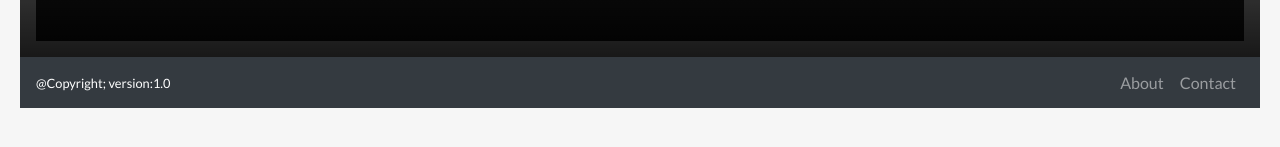
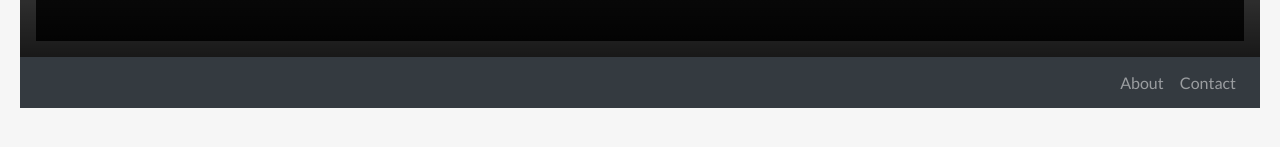
Before and after one commit to darshanMR27/Greenstar_Frontend, a React (Create React App) app: page /login in a window 1280 px wide. Shown: the part 623-770 px from the top of the page. Built offline with nearby package versions, Linux system fonts and the light colour scheme.

Commit message:
first commit

```diff
--- a/src/App.js
+++ b/src/App.js
@@ -78,7 +78,6 @@ class App extends Component {
             </div>
             <div>
             <Navbar expand="lg" bg="dark" variant="dark">
-              <Navbar.Brand style={{display: 'flex'}} className="footer-span"> @Copyright; version:1.0</Navbar.Brand>
               <Navbar.Toggle aria-controls="basic-navbar-nav" />
               <Navbar.Collapse id="basic-navbar-nav" >
                 <Nav className="ml-auto">
--- a/src/Dashboard.js
+++ b/src/Dashboard.js
@@ -1190,7 +1190,6 @@ class Dashboard extends Component {
       handleSchoolChange = (selectedSchool) => {
 //        alert("selectedGrade="+selectedSchool.id);
         this.setState({ selectedSchool });
-        const bodyFormData = new FormData();
         return axios.get(`http://ec2-35-154-78-152.ap-south-1.compute.amazonaws.com:8080/api/v1/class/school/`+selectedSchool.id)
         .then(result => {
           console.log(result);
@@ -1346,7 +1345,7 @@ class Dashboard extends Component {
                   <Form className="row">
                       <FormGroup className="col-md-3 mb-3 monthPickerClass">
                           <Label for="joiningDate">Pick A Month</Label>
-                          <MonthPickerInput mode="calendarOnly" format="yyyy-MM" onChange={this.handleSelect} closeOnSelect={true}/>
+                          <MonthPickerInput className="datePicker" mode="calendarOnly" format="yyyy/MM" onChange={this.handleSelect} closeOnSelect={true}/>
                       </FormGroup>
                       <FormGroup className="col-md-3 mb-3">
                           <Label for="name">School Name</Label>
```
